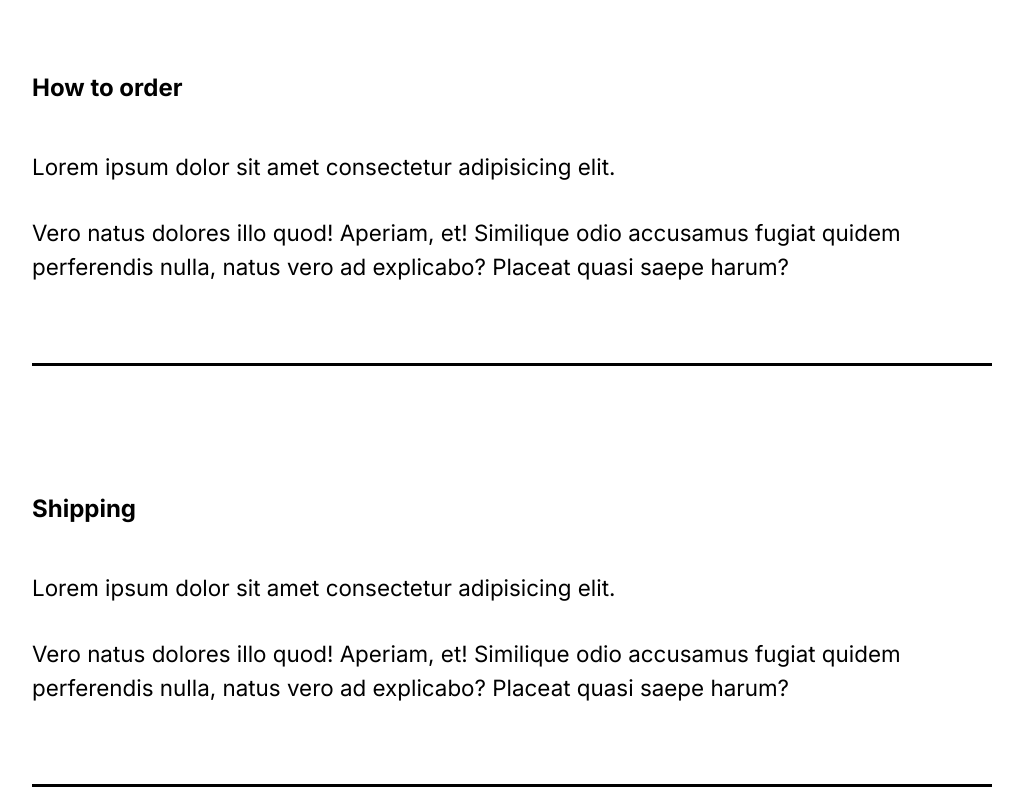
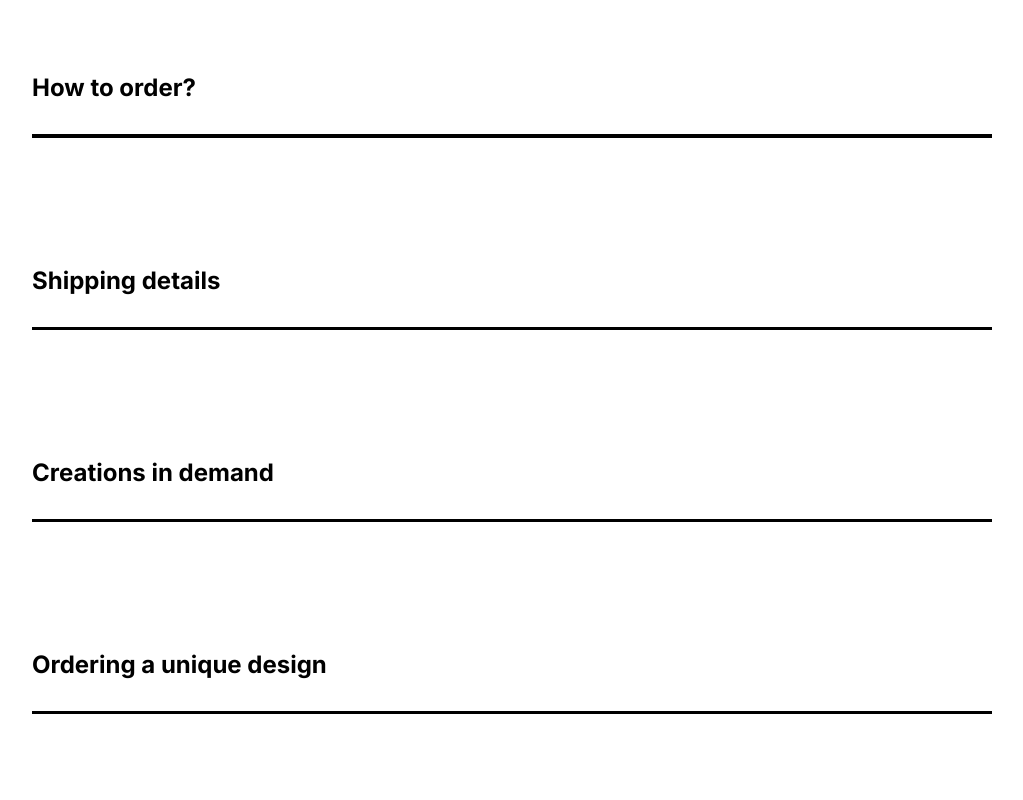
Before and after one commit to tach21/VoyagePorfolio, a React (Create React App) app: page / in a window 1280 px wide. Shown: the part 1840-2640 px from the top of the page, without its empty margins (128-1151 px from the left). Built offline with nearby package versions, Linux system fonts and the light colour scheme.

Commit message:
animation faq section

```diff
--- a/src/components/FaqSection.jsx
+++ b/src/components/FaqSection.jsx
@@ -1,6 +1,8 @@
 import React from "react";
 import styled from "styled-components";
 import { About } from "../style";
+import Toggle from "./Toggle";
+import { AnimateSharedLayout } from "framer-motion";
 
 const FaqSection = () => {
   return (
@@ -8,54 +10,48 @@ const FaqSection = () => {
       <h2>
         Questions <span>FAQ</span>
       </h2>
-      <div className="question">
-        <h4>How to order</h4>
+      <AnimateSharedLayout>
+        <Toggle title="How to order?">
           <div className="answer">
             <p>Lorem ipsum dolor sit amet consectetur adipisicing elit. </p>
             <p>
-            Vero natus dolores illo quod! Aperiam, et! Similique odio accusamus
-            fugiat quidem perferendis nulla, natus vero ad explicabo? Placeat
-            quasi saepe harum?
+              Vero natus dolores illo quod! Aperiam, et! Similique odio
+              accusamus fugiat quidem perferendis nulla, natus vero ad
+              explicabo? Placeat quasi saepe harum?
             </p>
           </div>
-        <div className="faq-line"></div>
-      </div>
-      <div className="question">
-        <h4>Shipping</h4>
+        </Toggle>
+        <Toggle title="Shipping details">
           <div className="answer">
             <p>Lorem ipsum dolor sit amet consectetur adipisicing elit. </p>
             <p>
-            Vero natus dolores illo quod! Aperiam, et! Similique odio accusamus
-            fugiat quidem perferendis nulla, natus vero ad explicabo? Placeat
-            quasi saepe harum?
+              Vero natus dolores illo quod! Aperiam, et! Similique odio
+              accusamus fugiat quidem perferendis nulla, natus vero ad
+              explicabo? Placeat quasi saepe harum?
             </p>
           </div>
-        <div className="faq-line"></div>
-      </div>
-      <div className="question">
-        <h4>Creations in demand</h4>
+        </Toggle>
+        <Toggle title="Creations in demand">
           <div className="answer">
             <p>Lorem ipsum dolor sit amet consectetur adipisicing elit. </p>
             <p>
-            Vero natus dolores illo quod! Aperiam, et! Similique odio accusamus
-            fugiat quidem perferendis nulla, natus vero ad explicabo? Placeat
-            quasi saepe harum?
+              Vero natus dolores illo quod! Aperiam, et! Similique odio
+              accusamus fugiat quidem perferendis nulla, natus vero ad
+              explicabo? Placeat quasi saepe harum?
             </p>
           </div>
-        <div className="faq-line"></div>
-      </div>
-      <div className="question">
-        <h4>Ordering a unique design</h4>
+        </Toggle>
+        <Toggle title="Ordering a unique design">
           <div className="answer">
             <p>Lorem ipsum dolor sit amet consectetur adipisicing elit. </p>
             <p>
-            Vero natus dolores illo quod! Aperiam, et! Similique odio accusamus
-            fugiat quidem perferendis nulla, natus vero ad explicabo? Placeat
-            quasi saepe harum?
+              Vero natus dolores illo quod! Aperiam, et! Similique odio
+              accusamus fugiat quidem perferendis nulla, natus vero ad
+              explicabo? Placeat quasi saepe harum?
             </p>
           </div>
-        <div className="faq-line"></div>
-      </div>
+        </Toggle>
+      </AnimateSharedLayout>
     </Faq>
   );
 };
--- a/src/components/Products.jsx
+++ b/src/components/Products.jsx
@@ -35,6 +35,7 @@ function ProductList() {
       <h1>
         Products <span>en</span> Stock
       </h1>
+
       <Products>
         {products &&
           products.map((product) => {
@@ -109,4 +110,5 @@ const Items = styled.div`
 const Logo = styled.div`
   float: right;
 `;
+
 export default ProductList;
--- /dev/null
+++ b/src/components/Toggle.jsx
@@ -0,0 +1,15 @@
+import { motion } from "framer-motion";
+import React, { useState } from "react";
+
+const Toggle = ({ children, title }) => {
+  const [toggle, setToggle] = useState(false);
+  return (
+    <motion.div layout className="question" onClick={() => setToggle(!toggle)}>
+      <motion.h4 layout>{title}</motion.h4>
+      {toggle ? children : ""}
+      <div className="faq-line"></div>
+    </motion.div>
+  );
+};
+
+export default Toggle;
```
Also changed, not shown: src/components/Bio.jsx (+4 -1 lines). Lines whose indentation alone changed are shown as unchanged.
